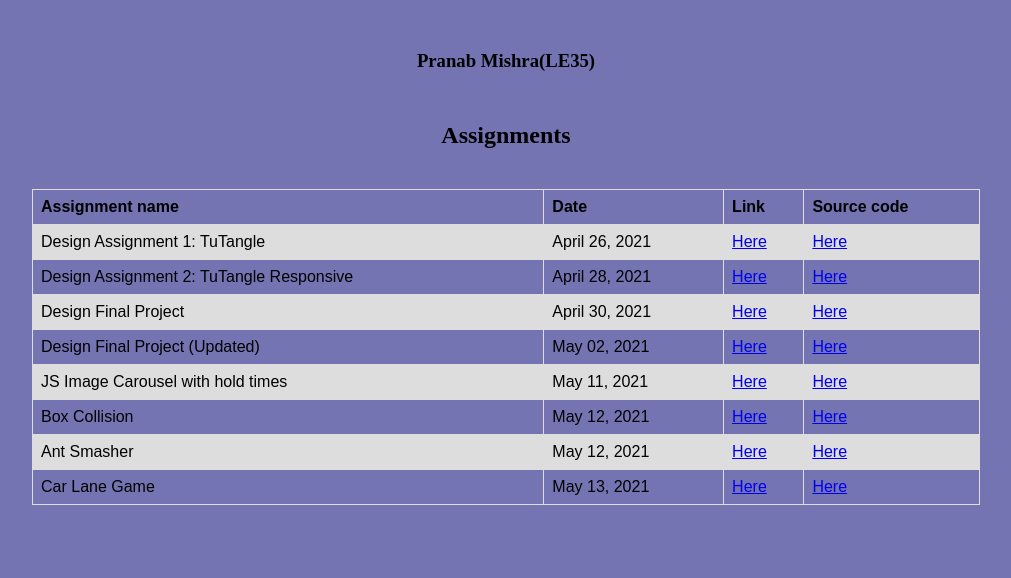
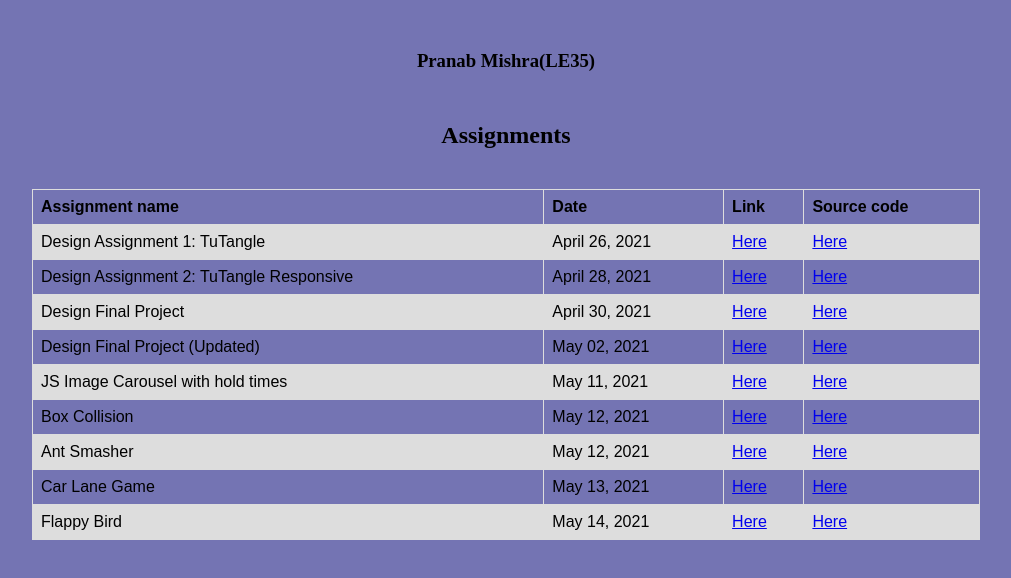
Before and after one commit to mpranab7890/mpranab7890.github.io, a plain HTML site: page index.html in a window 1280 px wide. Shown: the whole page, without its empty margins (134-1145 px from the left). Drawn offline with Linux system fonts and the light colour scheme.

Commit message:
Added new entry for flappy bird

```diff
--- a/index.html
+++ b/index.html
@@ -70,6 +70,13 @@
         <td><a href="https://github.com/mpranab7890/car-lane-game" target="_blank">Here</a></td>
       </tr>
 
+      <tr>
+        <td>Flappy Bird</td>
+        <td>May 14, 2021</td>
+        <td><a href="https://mpranab7890.github.io/flappy-bird/" target="_blank">Here</a></td>
+        <td><a href="https://github.com/mpranab7890/flappy-bird" target="_blank">Here</a></td>
+      </tr>
+
 
 
 
```
